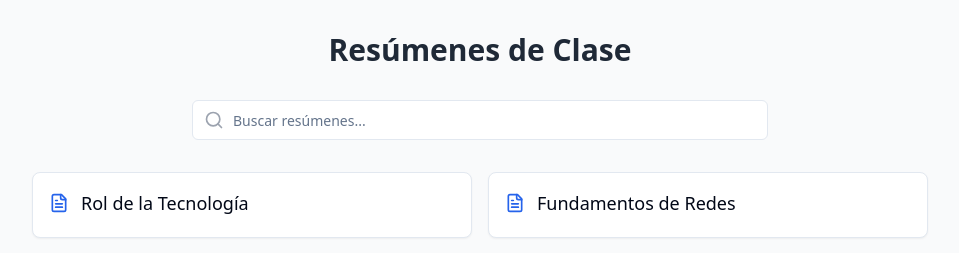
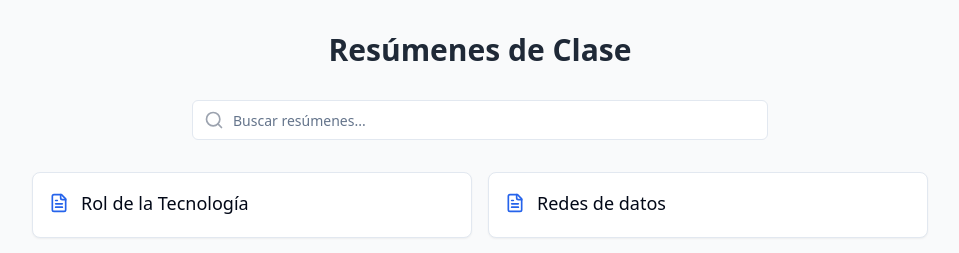
Before and after one commit to MariethaC/resumen-infratec-app, a React (Vite) app: page / in a window 1280 px wide. Shown: the top 253 px of the page, without its empty margins (160-1119 px from the left). Built offline with nearby package versions, Linux system fonts and the light colour scheme.

Commit message:
Update Index.tsx

```diff
--- a/src/pages/Index.tsx
+++ b/src/pages/Index.tsx
@@ -12,8 +12,8 @@ const summaryData: Summary[] = [
   },
   {
     id: 2,
-    title: "Fundamentos de Redes",
-    url:"/imagenes/rol-tecnologia.png"
+    title: "Redes de datos",
+    url:"/imagenes/redes-datos.png"
   },
   {
     id: 3,
```
